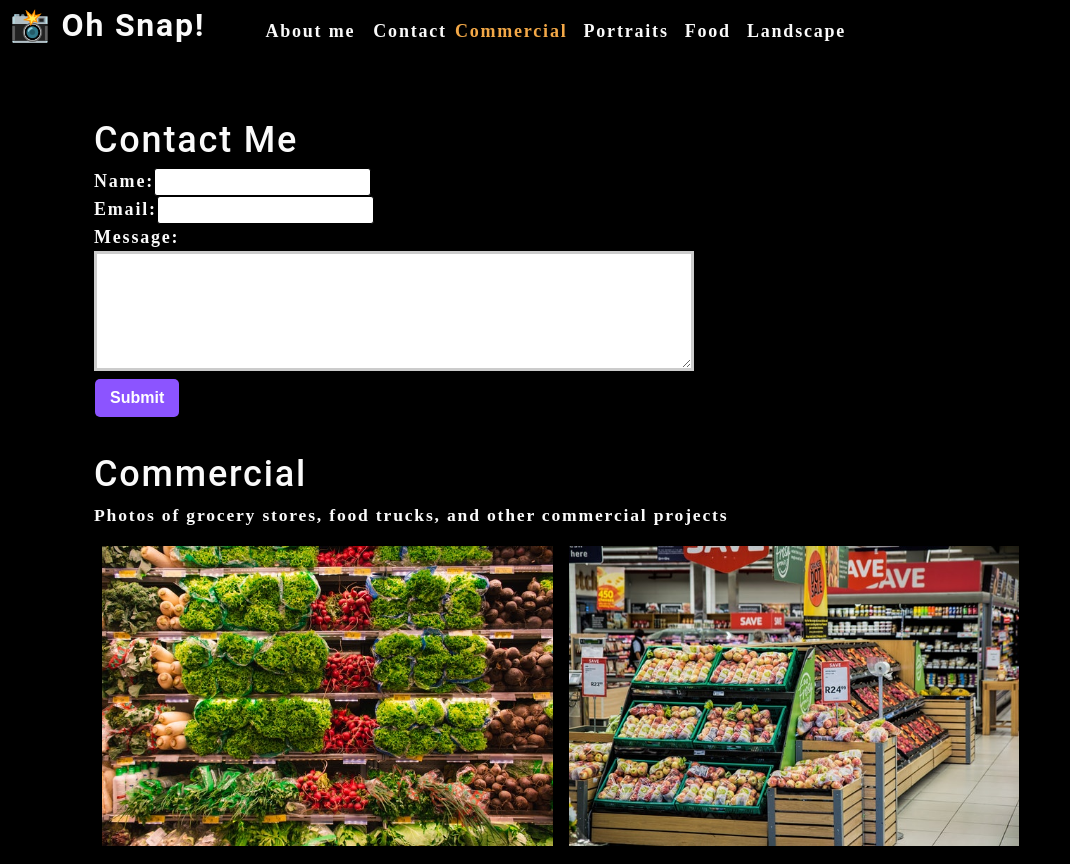
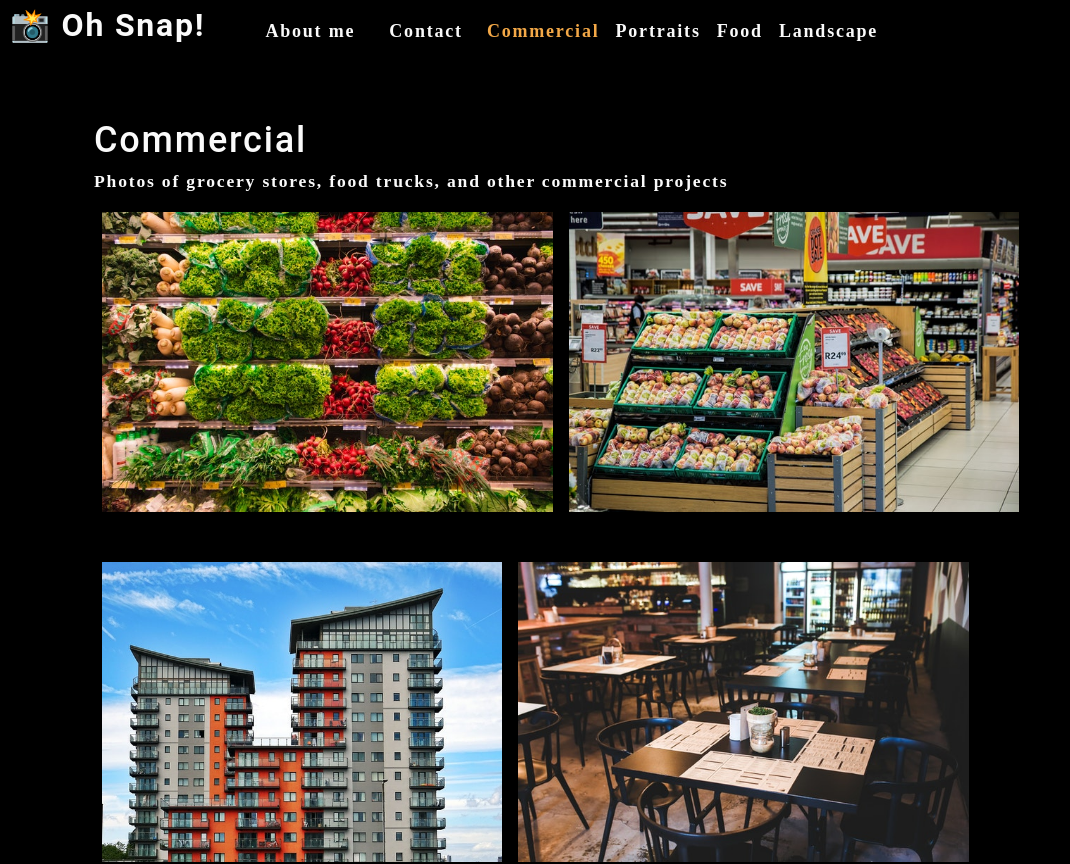
Before and after one commit to ZichKoding/photo-port, a React (Create React App) app: page / in a window 1280 px wide. Shown: the top 864 px of the page, without its empty margins (0-1070 px from the left). Built offline with nearby package versions, Linux system fonts and the light colour scheme.

Commit message:
Conditionally rendering Contact form and styling for when items in the navbar are selected

```diff
--- a/src/App.js
+++ b/src/App.js
@@ -16,7 +16,7 @@
     { name: 'landscape', description: 'Fields, farmhouses, waterfalls, and the beauty of nature' },
     ]);
     const [currentCategory, setCurrentCategory] = useState(categories[0]);
-
+    const [contactSelected, setContactSelected] = useState(false);
 
   return (
     <div>
@@ -24,11 +24,18 @@
         categories = {categories}
         setCurrentCategory = {setCurrentCategory}
         currentCategory = {currentCategory}
+        contactSelected = {contactSelected}
+        setContactSelected = {setContactSelected}
       ></Nav>
       <main>
-        <ContactForm></ContactForm>
-        <Gallery currentCategory={currentCategory}></Gallery>
-        <About></About>
+        {!contactSelected ? (
+          <>
+            <Gallery currentCategory={currentCategory}></Gallery>
+            <About></About>
+          </>
+        ) : (
+          <ContactForm></ContactForm>
+        )}
       </main>
     </div>
   );
--- a/src/components/Contact/index.js
+++ b/src/components/Contact/index.js
@@ -1,13 +1,34 @@
 import React, { useState } from 'react';
+import { validateEmail } from '../../utils/helpers';
 
 function ContactForm() {
     const [formState, setFormState] = useState({ name: '', email: '', mesaage: '' });
 
     const { name, email, message } = formState;
 
+    const [errorMessage, setErrorMessage] = useState('');
+
     // sync data from form
     function handleChange(e) {
-        setFormState({...formState, [e.target.name]: e.target.value });
+        // validate email
+        if (e.target.name === 'email') {
+            const isValid = validateEmail(e.target.value);
+            // isValid conditional statement
+            if (!isValid) {
+                setErrorMessage('Your email is invalid.');
+            } else {
+                setErrorMessage('');
+            }
+        } else {
+            if (!e.target.value.length) {
+                setErrorMessage(`${e.target.name} is required.`);
+            } else {
+                setErrorMessage('');
+            }
+        }
+        if (!errorMessage) {
+            setFormState({...formState, [e.target.name]: e.target.value });
+        }
     };
 
     function handleSubmit(e) {
@@ -21,16 +42,21 @@
             <form id="contact-form" onSubmit={handleSubmit}>
                 <div>
                     <label htmlFor='name'>Name:</label>
-                    <input type="text" defaultValue={name} onChange={handleChange} name="name" />
+                    <input type="text" defaultValue={name} onBlur={handleChange} name="name" />
                 </div>
                 <div>
                     <label htmlFor='email'>Email:</label>
-                    <input type="email" defaultValue={email} onChange={handleChange} name="email" />
+                    <input type="email" defaultValue={email} onBlur={handleChange} name="email" />
                 </div>
                 <div>
                     <label htmlFor='message'>Message:</label>
-                    <textarea name="message" defaultValue={message} onChange={handleChange} rows="5" />
+                    <textarea name="message" defaultValue={message} onBlur={handleChange} rows="5" />
                 </div>
+                {errorMessage && (
+                    <div>
+                        <p className='error-text'>{errorMessage}</p>
+                    </div>
+                )}
                 <button type='submit'>Submit</button>
             </form>
         </section>
--- a/src/components/Nav/index.js
+++ b/src/components/Nav/index.js
@@ -6,6 +6,8 @@
         categories = [],
         setCurrentCategory,
         currentCategory,
+        contactSelected,
+        setContactSelected
     } = props;
 
     useEffect(() => {
@@ -29,20 +31,22 @@
                 <a
                 data-testid="about"
                 href="#about"
+                onClick={() => setContactSelected(false)}
                 >
                     About me
                 </a>
             </li>
-            <li>
-                <span>Contact</span>
+            <li className={`mx-2 ${contactSelected && 'navActive'}`}>
+                <span onClick={() => setContactSelected(true)}>Contact</span>
             </li>
             {categories.map((category) => (
                 <li className={`mx-1 ${
-                    currentCategory.name === category.name && 'navActive'
+                    currentCategory.name === category.name && !contactSelected && 'navActive'
                     }`} key={category.name}>
                 <span
                     onClick={() => {
-                    setCurrentCategory(category)
+                    setCurrentCategory(category);
+                    setContactSelected(false);
                     }}
                 >
                     {capitalizeFirstLetter(category.name)}
```
